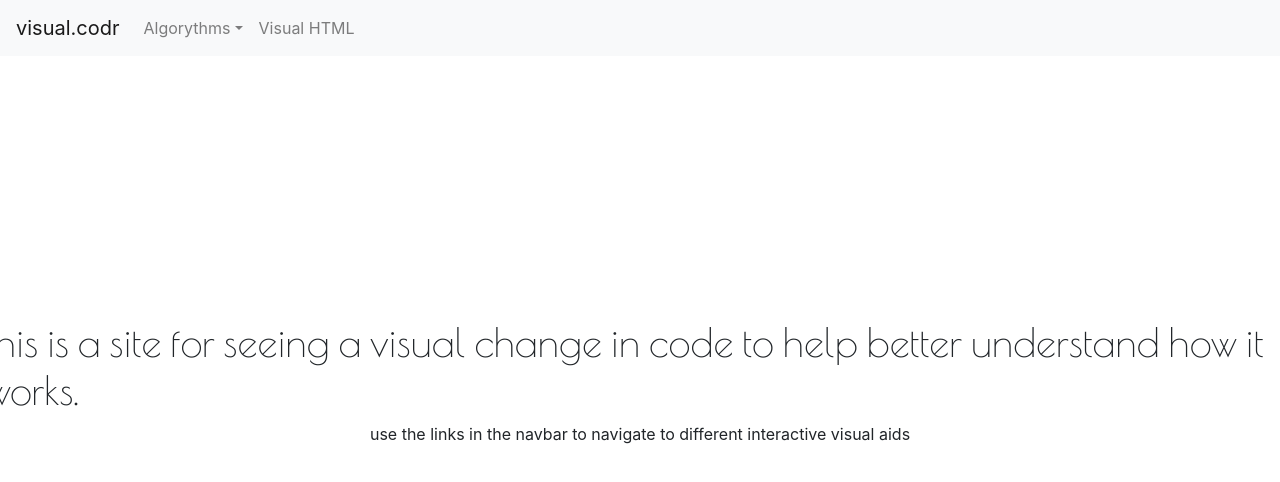
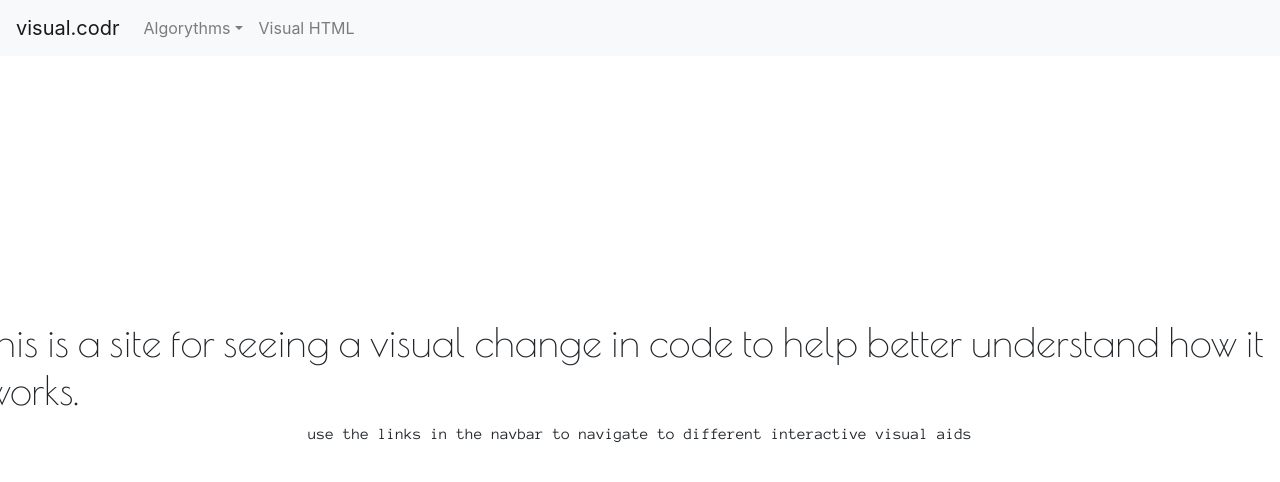
Before and after one commit to mbarachkov/ProjectX, a React (Create React App) app: page / in a window 1280 px wide. Shown: the top 482 px of the page. Built offline with nearby package versions, Linux system fonts and the light colour scheme.

Commit message:
found and got the font for vs code working for the code side

```diff
--- a/public/index.html
+++ b/public/index.html
@@ -11,6 +11,8 @@
     />
     <link rel="apple-touch-icon" href="%PUBLIC_URL%/logo192.png" />
     <link href="https://fonts.googleapis.com/css?family=Poiret+One&display=swap" rel="stylesheet">
+    <link href="https://fonts.googleapis.com/css?family=Anonymous+Pro&display=swap" rel="stylesheet">
+
     <!--
       manifest.json provides metadata used when your web app is installed on a
       user's mobile device or desktop. See https://developers.google.com/web/fundamentals/web-app-manifest/
--- a/src/styles/style.css
+++ b/src/styles/style.css
@@ -7,6 +7,10 @@
 .titleOne {
     margin-top: 20%;
 }
+.homeBlipOne {
+    font-family: 'Anonymous Pro', monospace;
+
+}
 
 
 
@@ -15,4 +19,5 @@
 .htmlCode {
     background: gray;
     height: 100%;
+    font-family: 'Anonymous Pro', monospace;
 }
```
